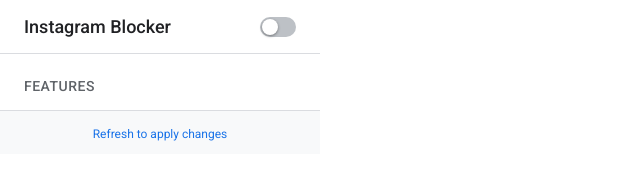
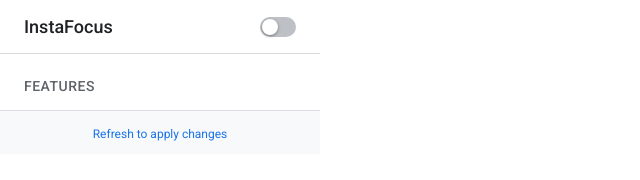
Before and after one commit to GoBeromsu/instagram-ad-blocker, a website built with Vite: page src/popup/popup.html in a window 1280 px wide. Shown: the full height of the page, 0-640 px from the left. Built offline with nearby package versions, Linux system fonts and the light colour scheme; some packages are replaced by stand-ins of ours; no server answers.

Commit message:
feat: InstaFocus UI Redesign and Rebranding

```diff
--- a/package.json
+++ b/package.json
@@ -1,7 +1,7 @@
 {
-  "name": "instagram-ad-blocker",
+  "name": "instafocus",
   "version": "1.0.0",
-  "description": "Block sponsored ads and recommended posts from Instagram feed",
+  "description": "Block ads, reels, and suggestions on Instagram. Distraction-free focus mode.",
   "type": "module",
   "scripts": {
     "dev": "vite",
--- a/src/popup/popup.html
+++ b/src/popup/popup.html
@@ -13,7 +13,7 @@
   <body>
     <div class="app-container">
       <header class="header">
-        <h1 class="app-title">Instagram Blocker</h1>
+        <h1 class="app-title">InstaFocus</h1>
         <div class="master-switch-container">
           <label class="switch">
             <input type="checkbox" id="enableToggle" />
```
Also changed, not shown: manifest.json.
